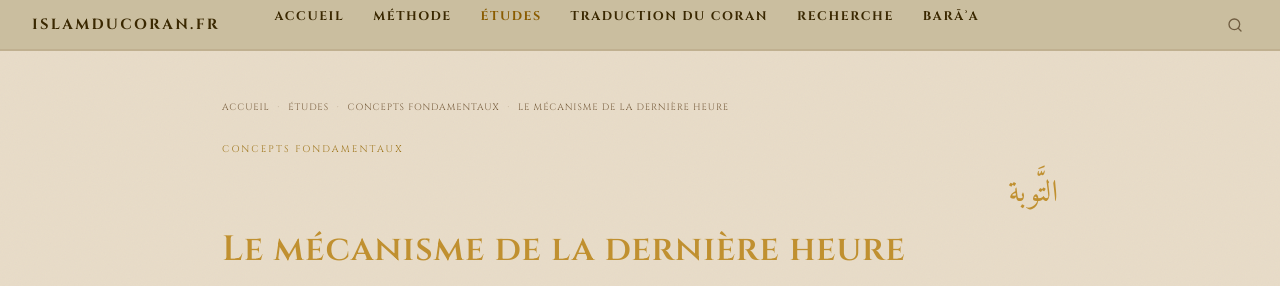
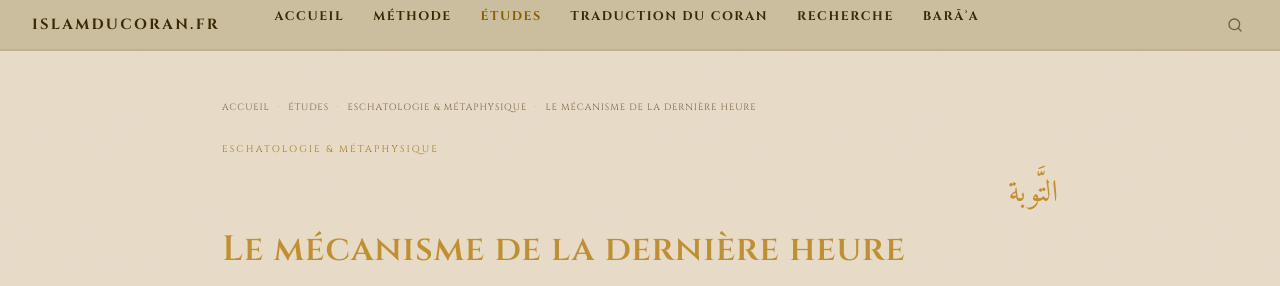
Before and after one commit to Makhuwcoder/islamducoran, a Jekyll site: the page built from _etudes/mecanisme-derniere-heure.md, in a window 1280 px wide and 900 px high. Shown: the top 286 px of the window. Built offline with Jekyll 4.4.1, drawn with Linux system fonts in a browser that asks for light colours.

Commit message:
Thème: Eschatologie & Métaphysique [710]

```diff
--- a/_etudes/mecanisme-derniere-heure.md
+++ b/_etudes/mecanisme-derniere-heure.md
@@ -2,8 +2,9 @@
 layout: etude
 title: "Le mécanisme de la dernière heure"
 subtitle: "Contraste entre le discours coranique et la tradition — Deuxième partie"
-categorie: "Concepts fondamentaux"
-categorie_slug: "concepts"
+categorie: "Eschatologie & Métaphysique"
+categorie_slug: "eschatologie"
+order: 710
 racine: "ت-و-ب"
 racine_ar: "التَّوبة"
 date: 2026-04-04
```
